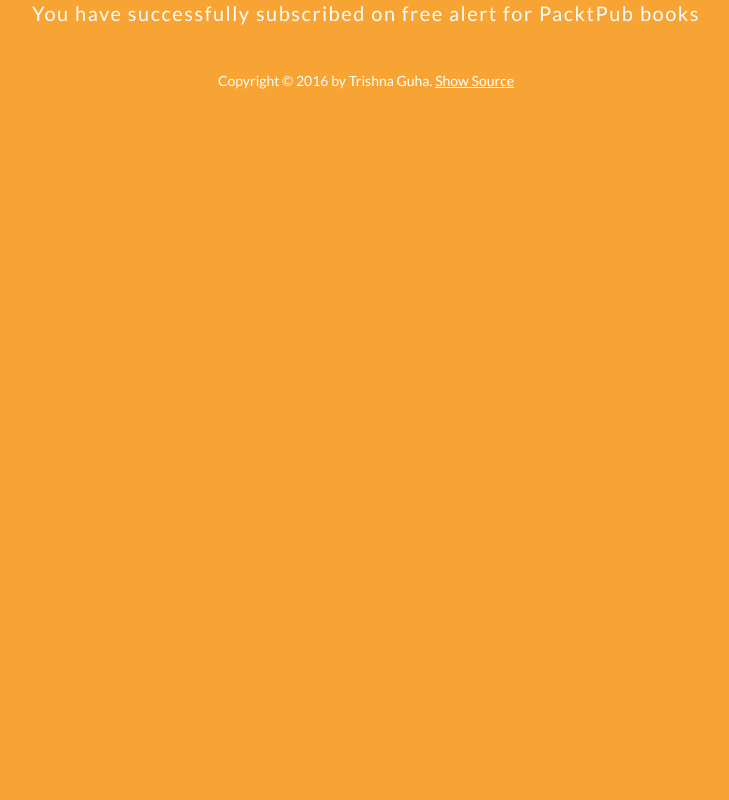
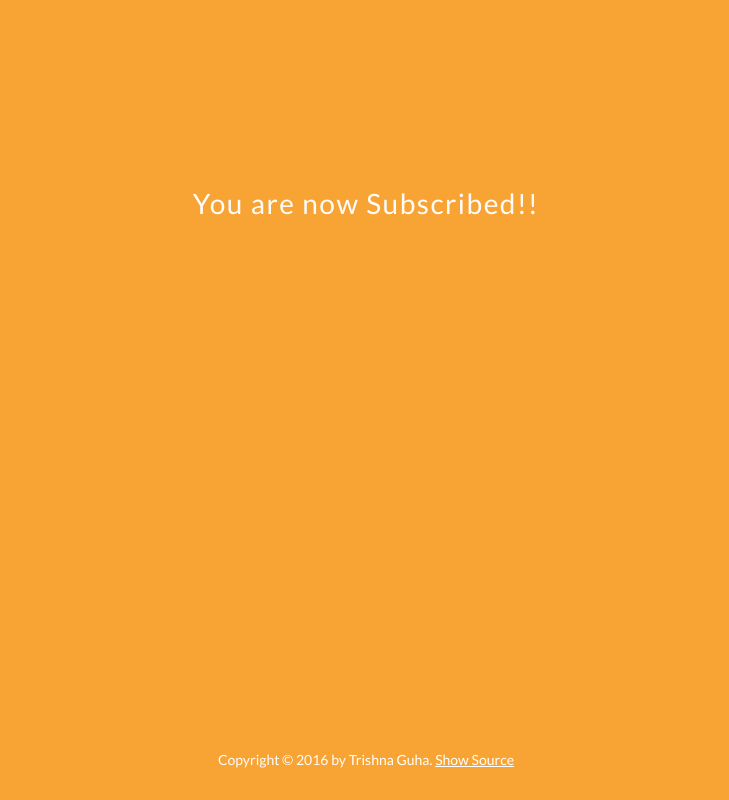
Before and after one commit to trishnaguha/PacktPubSubscription, a Python web app: template user/templates/success.html in a window 1280 px wide. Shown: the whole page, without its empty margins (274-1003 px from the left). Run offline with Jinja, Linux system fonts and the light colour scheme; the template is opened without the code that fills it, so the values that code supplies are empty; some libraries are stand-ins or nearby versions.

Commit message:
UI modified

```diff
--- a/user/static/style.css
+++ b/user/static/style.css
@@ -71,6 +71,27 @@
 }
 
 
+.footer {
+  /*background-color:#32c0da;*/
+  position:fixed;
+  width:100%;
+  height:50px;
+  bottom:0;
+  left:0;
+}
+
+.subscribe {
+  position: relative;
+
+  top: 225px;
+  font-size: 28px;
+  letter-spacing: 1.5px;
+  line-height: 1.3em;
+  margin: -2px 0 45px;
+}
+
+
+
 input:focus {
   outline: none;
   outline: 2px solid #E86C8D;
--- a/user/templates/success.html
+++ b/user/templates/success.html
@@ -4,12 +4,8 @@
 
 {% block content %}
 
-  <div class="header">
-    <p><a href="https://www.packtpub.com"; target="_blank">PacktPub</a> Free Book Subscription</p>
-  </div>
-  <div class="description">
-    <p><center>You have successfully subscribed on free alert for PacktPub books</center></p>
+  <div class="subscribe">
+    <p><center>You are now Subscribed!!</center></p>
   </div>
 
-
 {% endblock %}
```
